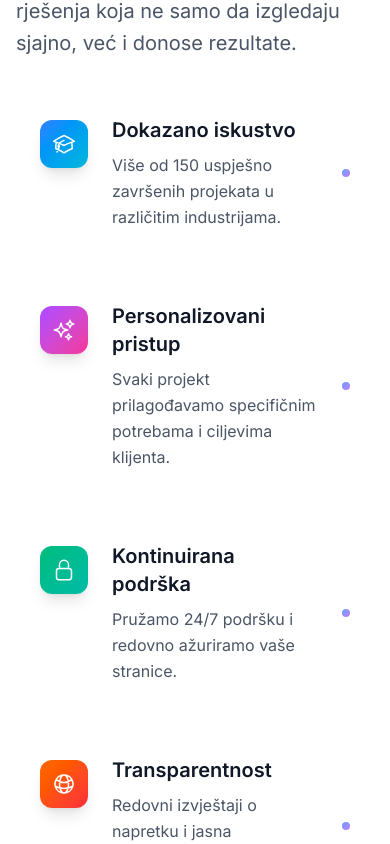
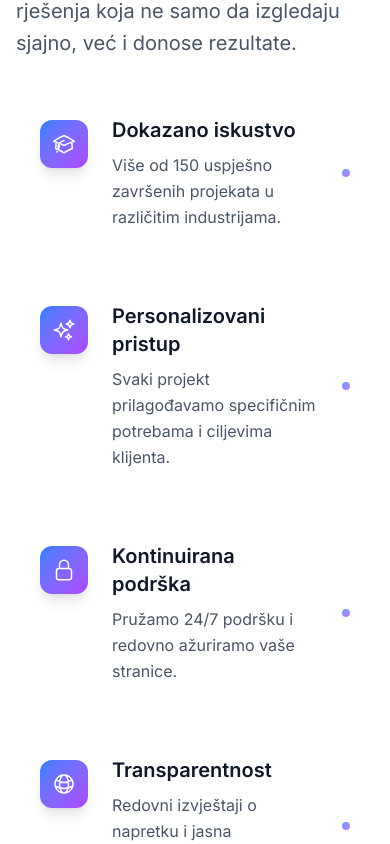
Before and after one commit to HamzaCutuna/clickbait.ba, a Next.js app: page / in a window 390 px wide. Shown: the part 4420-5264 px from the top of the page. Built offline with nearby package versions, Linux system fonts and the light colour scheme.

Commit message:
Fix mobile responsiveness, scrollbar colors, and contact form layout

```diff
--- a/app/components/FeatureCard.tsx
+++ b/app/components/FeatureCard.tsx
@@ -1,29 +1,21 @@
 "use client";
 
 import { motion } from "framer-motion";
-import { CheckIcon } from "@heroicons/react/24/outline";
 import { ComponentType } from "react";
 
-interface Feature {
+interface FeatureCardProps {
+  icon: ComponentType<{ className?: string }>;
   title: string;
   description: string;
-  icon: ComponentType<any>;
-  color: string;
+  delay?: number;
 }
 
-interface FeatureCardProps {
-  feature: Feature;
-  index: number;
-}
-
-export function FeatureCard({ feature, index }: FeatureCardProps) {
-  const Icon = feature.icon;
-
+export function FeatureCard({ icon: Icon, title, description, delay }: FeatureCardProps) {
   return (
     <motion.div
       initial={{ opacity: 0, x: -30 }}
       whileInView={{ opacity: 1, x: 0 }}
-      transition={{ duration: 0.6, delay: index * 0.1 }}
+      transition={{ duration: 0.6, delay: delay || 0 }}
       viewport={{ once: true }}
       whileHover={{
         x: 8,
@@ -34,17 +26,17 @@ export function FeatureCard({ feature, index }: FeatureCardProps) {
       <motion.div
         whileHover={{ scale: 1.1, rotate: 5 }}
         transition={{ duration: 0.3 }}
-        className={`w-12 h-12 bg-gradient-to-br ${feature.color} rounded-xl flex items-center justify-center flex-shrink-0 mt-1 shadow-lg group-hover:shadow-xl transition-shadow duration-300`}
+        className={`w-12 h-12 bg-gradient-to-br from-blue-500 to-purple-500 rounded-xl flex items-center justify-center flex-shrink-0 mt-1 shadow-lg group-hover:shadow-xl transition-shadow duration-300`}
       >
         <Icon className="w-6 h-6 text-white" />
       </motion.div>
 
       <div className="flex-1">
         <h3 className="text-xl font-semibold text-gray-900 mb-2 group-hover:text-transparent group-hover:bg-gradient-to-r group-hover:from-blue-600 group-hover:to-purple-600 group-hover:bg-clip-text transition-all duration-300">
-          {feature.title}
+          {title}
         </h3>
         <p className="text-gray-600 leading-relaxed group-hover:text-gray-700 transition-colors duration-300">
-          {feature.description}
+          {description}
         </p>
       </div>
 
@@ -52,7 +44,7 @@ export function FeatureCard({ feature, index }: FeatureCardProps) {
       <motion.div
         initial={{ opacity: 0, x: -10 }}
         whileInView={{ opacity: 1, x: 0 }}
-        transition={{ duration: 0.4, delay: index * 0.1 + 0.2 }}
+        transition={{ duration: 0.4, delay: delay || 0 + 0.2 }}
         viewport={{ once: true }}
         className="opacity-0 group-hover:opacity-100 transition-opacity duration-300 flex items-center"
       >
--- a/app/components/Navbar.tsx
+++ b/app/components/Navbar.tsx
@@ -4,8 +4,7 @@ import Link from "next/link";
 import Image from "next/image";
 import { useState, useEffect } from "react";
 import { motion, AnimatePresence } from "framer-motion";
-import { Menu, X, ChevronDown } from "lucide-react";
-import { Menu as HeadlessMenu, Transition } from "@headlessui/react";
+import { Menu, X } from "lucide-react";
 
 export default function Navbar() {
   const [menuOpen, setMenuOpen] = useState(false);
--- a/app/components/ServiceCard.tsx
+++ b/app/components/ServiceCard.tsx
@@ -4,17 +4,15 @@ import { motion } from "framer-motion";
 import { CheckIcon } from "@heroicons/react/24/outline";
 import { ComponentType } from "react";
 
-interface Service {
-  icon: ComponentType<any>;
-  title: string;
-  description: string;
-  features: string[];
-  color: string;
-  gradient: string;
-}
-
 interface ServiceCardProps {
-  service: Service;
+  service: {
+    title: string;
+    description: string;
+    icon: ComponentType<{ className?: string }>;
+    color: string;
+    gradient: string;
+    features: string[];
+  };
   index: number;
 }
 
--- a/app/components/StatsCard.tsx
+++ b/app/components/StatsCard.tsx
@@ -3,16 +3,14 @@
 import { motion } from "framer-motion";
 import { ComponentType } from "react";
 
-interface Stat {
-  number: string;
-  label: string;
-  icon: ComponentType<any>;
-  color: string;
-  description: string;
-}
-
 interface StatsCardProps {
-  stat: Stat;
+  stat: {
+    number: string;
+    label: string;
+    description: string;
+    icon: ComponentType<{ className?: string }>;
+    color: string;
+  };
   index: number;
 }
 
--- a/app/page.tsx
+++ b/app/page.tsx
@@ -4,7 +4,6 @@ import Image from "next/image";
 import Link from "next/link";
 import { motion } from "framer-motion";
 import {
-  CheckIcon,
   StarIcon,
   ChartBarIcon,
   CodeBracketIcon,
@@ -331,29 +330,31 @@ export default function Home() {
                   {
                     title: "Dokazano iskustvo",
                     description: "Više od 150 uspješno završenih projekata u različitim industrijama.",
-                    icon: AcademicCapIcon,
-                    color: "from-blue-500 to-cyan-500"
+                    icon: AcademicCapIcon
                   },
                   {
                     title: "Personalizovani pristup",
                     description: "Svaki projekt prilagođavamo specifičnim potrebama i ciljevima klijenta.",
-                    icon: SparklesIcon,
-                    color: "from-purple-500 to-pink-500"
+                    icon: SparklesIcon
                   },
                   {
                     title: "Kontinuirana podrška",
                     description: "Pružamo 24/7 podršku i redovno ažuriramo vaše stranice.",
-                    icon: LockClosedIcon,
-                    color: "from-emerald-500 to-teal-500"
+                    icon: LockClosedIcon
                   },
                   {
                     title: "Transparentnost",
                     description: "Redovni izvještaji o napretku i jasna komunikacija kroz cijeli proces.",
-                    icon: GlobeAltIcon,
-                    color: "from-orange-500 to-red-500"
+                    icon: GlobeAltIcon
                   }
                 ].map((feature, index) => (
-                  <FeatureCard key={index} feature={feature} index={index} />
+                  <FeatureCard
+                    key={index}
+                    icon={feature.icon}
+                    title={feature.title}
+                    description={feature.description}
+                    delay={index * 0.1}
+                  />
                 ))}
               </div>
             </motion.div>
```
